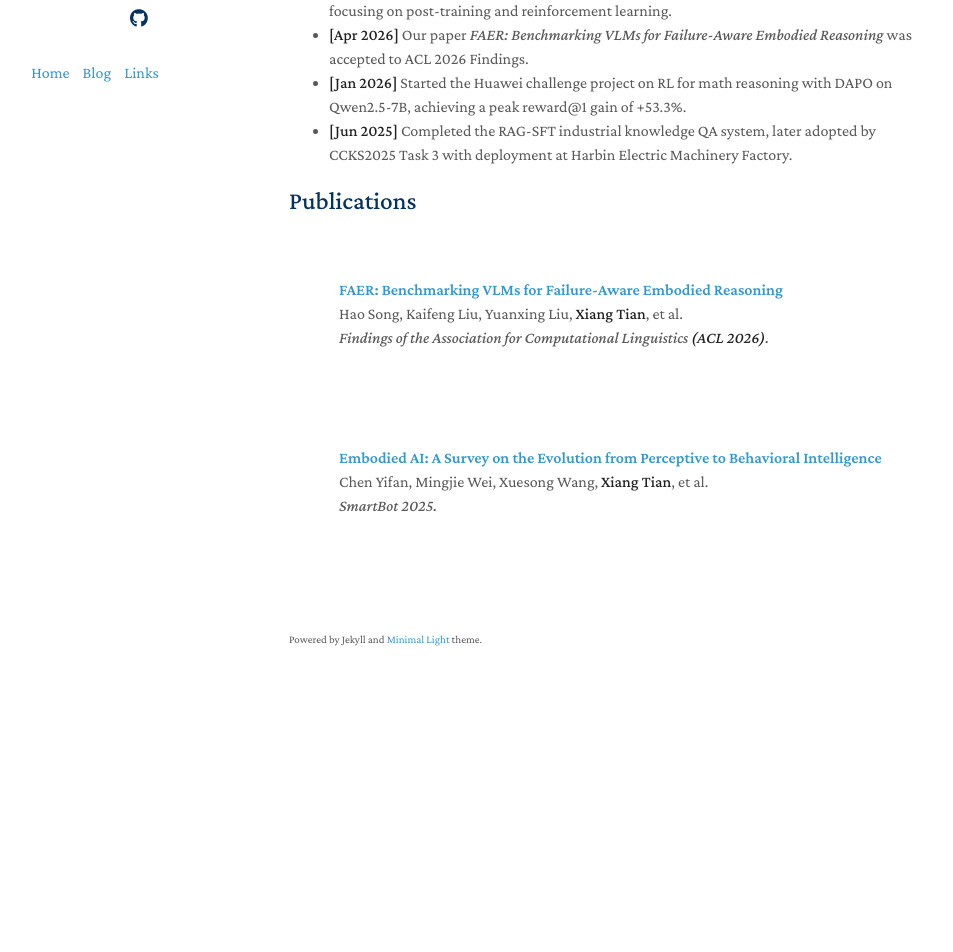
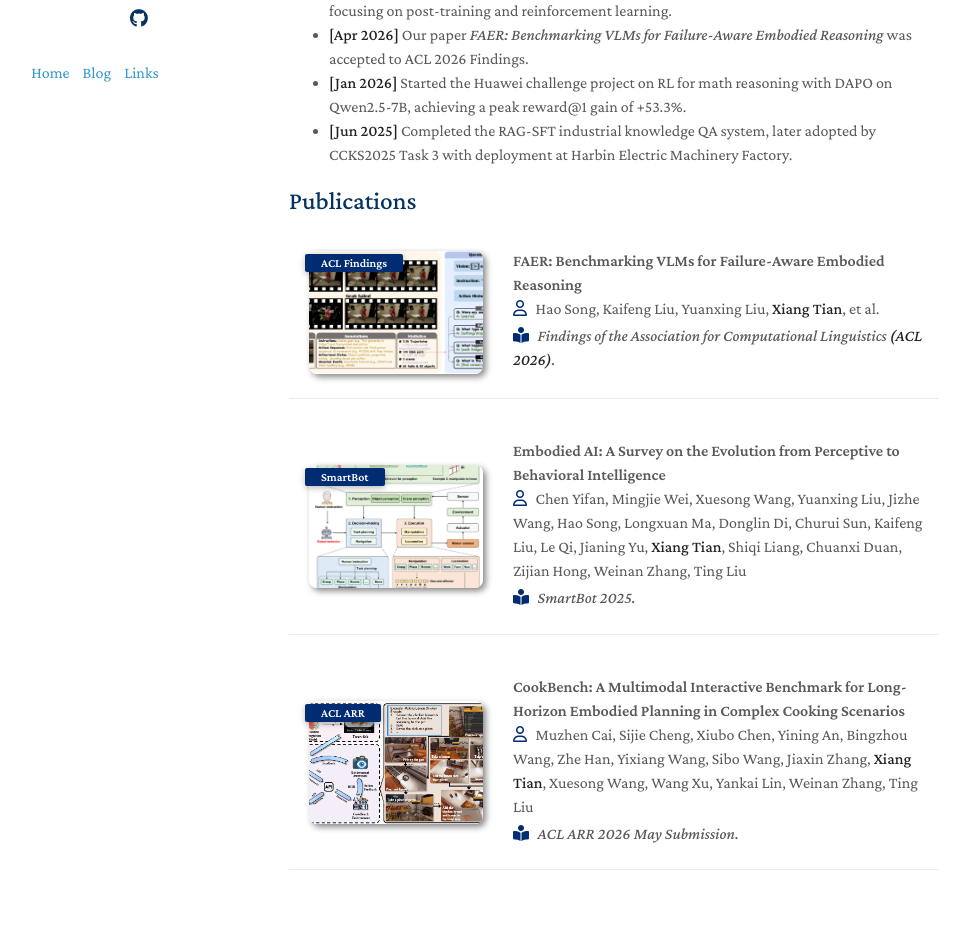
Before and after one commit to tianxiang0521/tianxiang0521.github.io, a Jekyll site: the page built from index.md, in a window 1280 px wide and 1400 px high, scrolled down 494 px. Shown: the part 352-1304 px from the top of the window, without its empty margins (181-1134 px from the left). Built offline with Jekyll 4.4.1, drawn with Linux system fonts in a browser that asks for light colours; a style sheet for code colours, icons or effects is not loaded; before the commit the page ends 1566 px from its top, so only the background shows below that.

Commit message:
Enhance publications section with visuals and updated paper metadata

```diff
--- a/_data/publications.yml
+++ b/_data/publications.yml
@@ -3,8 +3,16 @@ main:
     authors: Hao Song, Kaifeng Liu, Yuanxing Liu, <strong>Xiang Tian</strong>, et al.
     conference_short: ACL Findings
     conference: Findings of the Association for Computational Linguistics <strong>(ACL 2026)</strong>.
+    image: ./assets/img/FAER.png
 
   - title: "Embodied AI: A Survey on the Evolution from Perceptive to Behavioral Intelligence"
-    authors: Chen Yifan, Mingjie Wei, Xuesong Wang, <strong>Xiang Tian</strong>, et al.
+    authors: Chen Yifan, Mingjie Wei, Xuesong Wang, Yuanxing Liu, Jizhe Wang, Hao Song, Longxuan Ma, Donglin Di, Churui Sun, Kaifeng Liu, Le Qi, Jianing Yu, <strong>Xiang Tian</strong>, Shiqi Liang, Chuanxi Duan, Zijian Hong, Weinan Zhang, Ting Liu
     conference_short: SmartBot
     conference: SmartBot 2025.
+    image: ./assets/img/EAI.png
+
+  - title: "CookBench: A Multimodal Interactive Benchmark for Long-Horizon Embodied Planning in Complex Cooking Scenarios"
+    authors: Muzhen Cai, Sijie Cheng, Xiubo Chen, Yining An, Bingzhou Wang, Zhe Han, Yixiang Wang, Sibo Wang, Jiaxin Zhang, <strong>Xiang Tian</strong>, Xuesong Wang, Wang Xu, Yankai Lin, Weinan Zhang, Ting Liu
+    conference_short: ACL ARR
+    conference: ACL ARR 2026 May Submission.
+    image: ./assets/img/cookbench.png
--- a/_includes/publications.md
+++ b/_includes/publications.md
@@ -4,32 +4,42 @@
 {% for link in site.data.publications.main %}
 
 <li>
-<div class="pub-row">
-  <div class="col-sm-3 abbr" style="position: relative;padding-right: 15px;padding-left: 15px;">
+<div class="pub-row paper-box">
+  <div class="col-sm-3 abbr paper-box-image" style="position: relative;padding-right: 15px;padding-left: 15px;">
     {% if link.image %}
-    <img src="{{ link.image }}" class="teaser img-fluid z-depth-1" style="width=100;height=40%">
+    <img src="{{ link.image }}" class="teaser img-fluid z-depth-1" alt="{{ link.title }} teaser">
+    {% else %}
+    <div class="teaser teaser-placeholder">
+      <i class="fa-solid fa-file-lines"></i>
+      <span>No Preview</span>
+    </div>
+    {% endif %}
     {% if link.conference_short %}
     <abbr class="badge">{{ link.conference_short }}</abbr>
     {% endif %}
-    {% endif %}
   </div>
-  <div class="col-sm-9" style="position: relative;padding-right: 15px;padding-left: 20px;">
-      <div class="title"><a href="{{ link.pdf }}">{{ link.title }}</a></div>
-      <div class="author">{{ link.authors }}</div>
-      <div class="periodical"><em>{{ link.conference }}</em>
+  <div class="col-sm-9 paper-box-text" style="position: relative;padding-right: 15px;padding-left: 20px;">
+      <div class="title">
+        {% if link.pdf %}
+        <a href="{{ link.pdf }}" target="_blank" rel="noopener">{{ link.title }}</a>
+        {% else %}
+        {{ link.title }}
+        {% endif %}
       </div>
+      <div class="author"><i class="fa-regular fa-user"></i> {{ link.authors }}</div>
+      <div class="periodical"><i class="fa-solid fa-book-open-reader"></i> <em>{{ link.conference }}</em></div>
     <div class="links">
       {% if link.pdf %}
-      <a href="{{ link.pdf }}" class="btn btn-sm z-depth-0" role="button" target="_blank" style="font-size:12px;">PDF</a>
+      <a href="{{ link.pdf }}" class="btn btn-sm z-depth-0" role="button" target="_blank" style="font-size:12px;"><i class="fa-regular fa-file-pdf"></i> PDF</a>
       {% endif %}
       {% if link.code %}
-      <a href="{{ link.code }}" class="btn btn-sm z-depth-0" role="button" target="_blank" style="font-size:12px;">Code</a>
+      <a href="{{ link.code }}" class="btn btn-sm z-depth-0" role="button" target="_blank" style="font-size:12px;"><i class="fa-solid fa-code"></i> Code</a>
       {% endif %}
       {% if link.page %}
-      <a href="{{ link.page }}" class="btn btn-sm z-depth-0" role="button" target="_blank" style="font-size:12px;">Project Page</a>
+      <a href="{{ link.page }}" class="btn btn-sm z-depth-0" role="button" target="_blank" style="font-size:12px;"><i class="fa-solid fa-up-right-from-square"></i> Project</a>
       {% endif %}
       {% if link.bibtex %}
-      <a href="{{ link.bibtex }}" class="btn btn-sm z-depth-0" role="button" target="_blank" style="font-size:12px;">BibTex</a>
+      <a href="{{ link.bibtex }}" class="btn btn-sm z-depth-0" role="button" target="_blank" style="font-size:12px;"><i class="fa-solid fa-quote-right"></i> BibTeX</a>
       {% endif %}
       {% if link.notes %}
       <strong> <i style="color:#e74d3c">{{ link.notes }}</i></strong>
--- a/assets/css/publications.css
+++ b/assets/css/publications.css
@@ -38,7 +38,12 @@ blockquote { background: var(--global-bg-color); border-left: 2px solid var(--gl
 
 .publications ol.bibliography { list-style: none; padding: 0; margin-top: 0; }
 
-.publications ol.bibliography li { min-height: 110px; margin-bottom: 0.5rem; }
+.publications ol.bibliography li {
+    min-height: 110px;
+    margin-bottom: 1rem;
+    border-bottom: 1px solid rgba(0, 0, 0, 0.08);
+    padding-bottom: 1rem;
+}
 
 .publications ol.bibliography li .abbr { height: 8rem; margin-bottom: 0.5rem; }
 
@@ -58,7 +63,20 @@ blockquote { background: var(--global-bg-color); border-left: 2px solid var(--gl
 
 .publications ol.bibliography li .author > em { border-bottom: 1px solid; font-style: normal; }
 
+.publications ol.bibliography li .author i,
+.publications ol.bibliography li .periodical i {
+    margin-right: 0.35rem;
+    color: var(--global-theme-color);
+}
+
+.publications ol.bibliography li .periodical {
+    margin-top: 0.2rem;
+    margin-bottom: 0.45rem;
+}
+
 .publications ol.bibliography li .links a.btn { color: #000000; border: 1px solid #000000; padding-left: 0.5rem; padding-right: 0.5rem; padding-top: 0.1rem; padding-bottom: 0.1rem; }
+
+.publications ol.bibliography li .links a.btn i { margin-right: 0.3rem; }
 
 @media (prefers-color-scheme: dark) {
 .publications ol.bibliography li .links a.btn { color: #FFFFFF; border: 1px solid #FFFFFF; padding-left: 0.5rem; padding-right: 0.5rem; padding-top: 0.1rem; padding-bottom: 0.1rem; }
@@ -80,3 +98,23 @@ blockquote { background: var(--global-bg-color); border-left: 2px solid var(--gl
 .publications ol.bibliography li div.abstract.hidden.open { border-color: var(--global-text-color); }
 
 .publications ol.bibliography li .teaser { border-radius: 8px; box-shadow: 3px 3px 6px #888; height: 123px; width: 270px; margin-top: 5px; margin-left: 5px; margin-bottom: 5px; object-fit: cover; }
+
+.publications ol.bibliography li .teaser-placeholder {
+    display: flex;
+    flex-direction: column;
+    justify-content: center;
+    align-items: center;
+    gap: 0.3rem;
+    color: #6b7280;
+    border: 1px dashed #c7c7c7;
+    background: linear-gradient(135deg, #fafafa, #f0f3f8);
+}
+
+.publications ol.bibliography li .teaser-placeholder i {
+    font-size: 1.1rem;
+}
+
+.publications ol.bibliography li .teaser-placeholder span {
+    font-size: 0.76rem;
+    letter-spacing: 0.02em;
+}
```
Also changed, not shown: assets/css/publications-no-dark-mode.css (+39 -1 lines), assets/img/EAI.png (added), assets/img/FAER.png (added), assets/img/cookbench.png (added).
